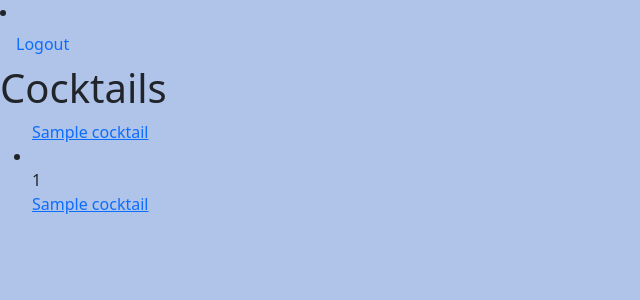
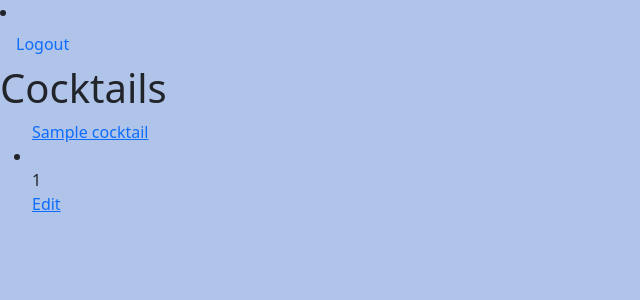
Before and after one commit to ANaRobe/Portfolio-Four, a Django app: page / in a window 1280 px wide. Shown: the top 300 px of the page, without its empty margins (0-640 px from the left). Run offline with Django 3.2, Linux system fonts and the light colour scheme; a user stored in the database is signed in; tables that the repository leaves empty hold one stand-in row (values such as "Sample post").

Commit message:
fix urls

```diff
--- a/base/urls.py
+++ b/base/urls.py
@@ -3,7 +3,7 @@ from django.urls import path
 
 urlpatterns = [
     path('', CocktailsList.as_view(), name='home'),
-    path('<slug:slug>/', CocktailDetail.as_view(), name='cocktail'),
     path('add/', CocktailCreate.as_view(), name='add'),
     path('edit/<slug:slug>/', CocktailEdit.as_view(), name='edit'),
+    path('<slug:slug>/', CocktailDetail.as_view(), name='cocktail'),
 ]
--- a/templates/cocktail.html
+++ b/templates/cocktail.html
@@ -11,3 +11,5 @@
     <li>{{cocktail.taste}}</li>
     <li>{{remark.text}}</li>
 </ul>
+
+{% endblock %}
--- a/templates/index.html
+++ b/templates/index.html
@@ -26,7 +26,7 @@
 
     <a href="{% url 'cocktail' cocktail.slug %}">{{ cocktail.title }}</a>
         <li><img src=" {{ cocktail.image.url }}"><br>{{ cocktail.number_of_likes }}</li>
-        <a href="{% url 'edit' cocktail.slug %}">{{ cocktail.title }}</a>
+        <a href="{% url 'edit' cocktail.slug %}">Edit</a>
     {% endfor %}
     </ul>
 {% endblock  %}
```
